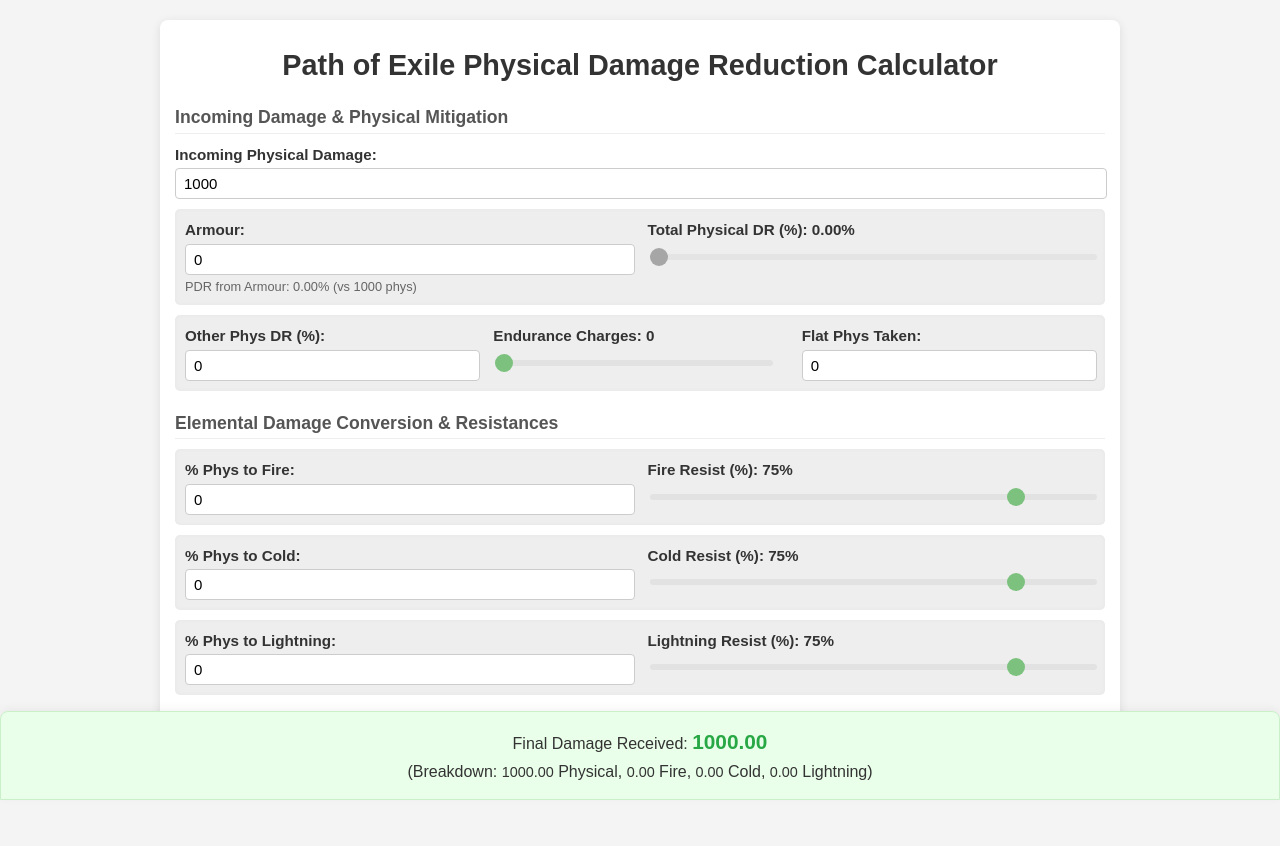
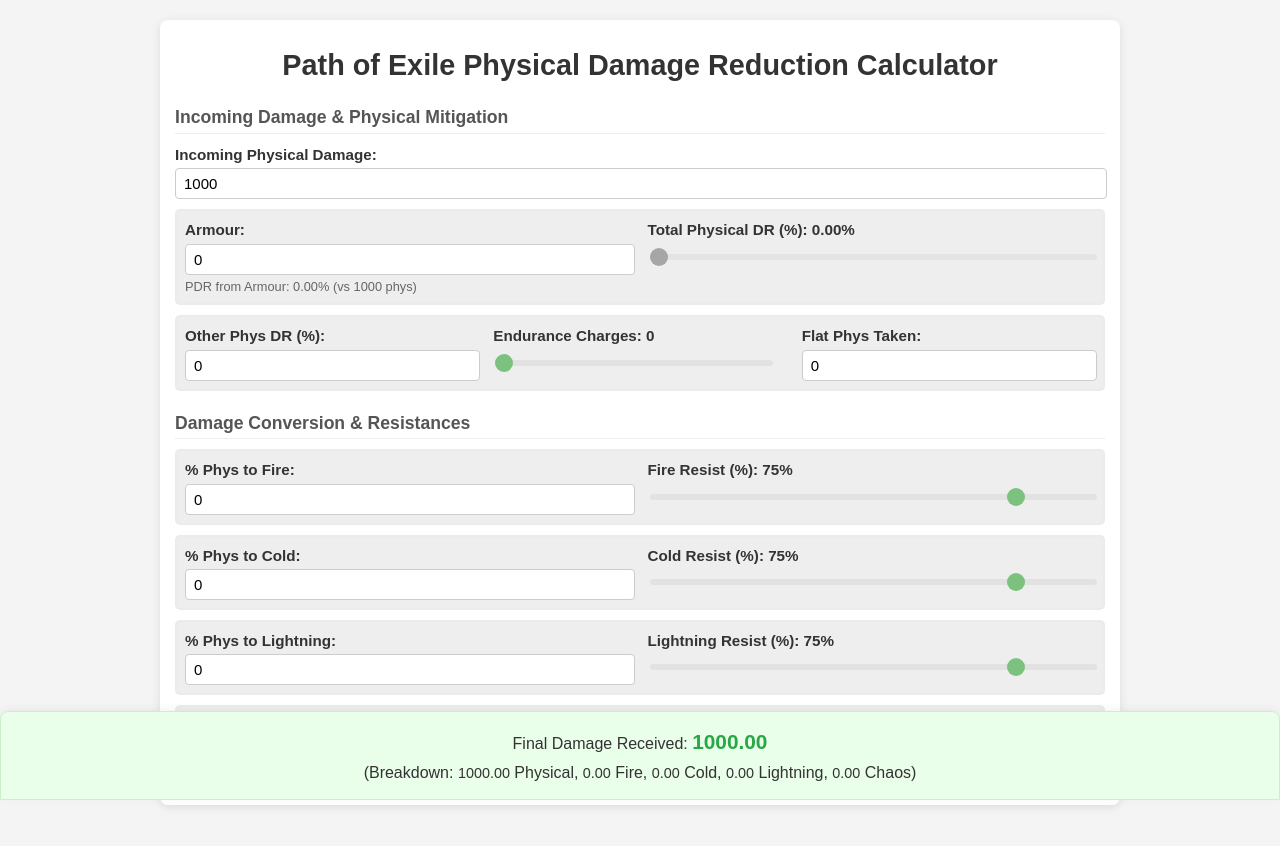
Before and after one commit to PathofJS/PoeDR, a plain HTML site: page index.html in a window 1280 px wide. Drawn offline with Linux system fonts and the light colour scheme.

Commit message:
Update index.html

```diff
--- a/index.html
+++ b/index.html
@@ -250,9 +250,7 @@
         </div>
 
 
-        <div class="section-header">Elemental Damage Conversion & Resistances</div>
-
-        <div class="elemental-pair">
+        <div class="section-header">Damage Conversion & Resistances</div> <div class="elemental-pair">
             <div class="input-group">
                 <label for="physTakenFire">% Phys to Fire:</label>
                 <input type="number" id="physTakenFire" min="0" max="100" value="0">
@@ -285,11 +283,19 @@
             </div>
         </div>
 
+        <div class="elemental-pair"> <div class="input-group">
+                <label for="physTakenChaos">% Phys to Chaos:</label>
+                <input type="number" id="physTakenChaos" min="0" max="100" value="0">
+            </div>
+            <div class="input-group">
+                <label for="chaosResist">Chaos Resist (%): <span id="chaosResistValue">0</span>%</label>
+                <input type="range" id="chaosResist" min="-60" max="90" value="0"> </div>
+        </div>
         </div>
 
     <div class="output-group">
         <p>Final Damage Received: <strong id="finalDamage">0</strong></p>
-        <p> (Breakdown: <span id="finalPhysDmg">0</span> Physical, <span id="finalFireDmg">0</span> Fire, <span id="finalColdDmg">0</span> Cold, <span id="finalLightningDmg">0</span> Lightning)</p>
+        <p> (Breakdown: <span id="finalPhysDmg">0</span> Physical, <span id="finalFireDmg">0</span> Fire, <span id="finalColdDmg">0</span> Cold, <span id="finalLightningDmg">0</span> Lightning, <span id="finalChaosDmg">0</span> Chaos)</p>
     </div>
 
     <script>
@@ -302,6 +308,7 @@
         const physTakenFireInput = document.getElementById('physTakenFire');
         const physTakenColdInput = document.getElementById('physTakenCold');
         const physTakenLightningInput = document.getElementById('physTakenLightning');
+        const physTakenChaosInput = document.getElementById('physTakenChaos'); // New
         const otherPhysDRInput = document.getElementById('otherPhysDR');
         const fireResistInput = document.getElementById('fireResist');
         const fireResistValueSpan = document.getElementById('fireResistValue');
@@ -309,6 +316,8 @@
         const coldResistValueSpan = document.getElementById('coldResistValue');
         const lightningResistInput = document.getElementById('lightningResist');
         const lightningResistValueSpan = document.getElementById('lightningResistValue');
+        const chaosResistInput = document.getElementById('chaosResist'); // New
+        const chaosResistValueSpan = document.getElementById('chaosResistValue'); // New
         const armourInput = document.getElementById('armour');
         const armourPDRDisplay = document.getElementById('armourPDRDisplay');
         const finalDamageOutput = document.getElementById('finalDamage');
@@ -316,6 +325,7 @@
         const finalFireDmgSpan = document.getElementById('finalFireDmg');
         const finalColdDmgSpan = document.getElementById('finalColdDmg');
         const finalLightningDmgSpan = document.getElementById('finalLightningDmg');
+        const finalChaosDmgSpan = document.getElementById('finalChaosDmg'); // New
 
 
         function calculateDamage() {
@@ -325,29 +335,48 @@
             let physTakenFire = parseFloat(physTakenFireInput.value) || 0;
             let physTakenCold = parseFloat(physTakenColdInput.value) || 0;
             let physTakenLightning = parseFloat(physTakenLightningInput.value) || 0;
+            let physTakenChaos = parseFloat(physTakenChaosInput.value) || 0; // New
             let armour = parseFloat(armourInput.value) || 0;
             let otherPhysDR = parseFloat(otherPhysDRInput.value) || 0;
             let fireResist = parseFloat(fireResistInput.value) || 0;
             let coldResist = parseFloat(coldResistInput.value) || 0;
             let lightningResist = parseFloat(lightningResistInput.value) || 0;
+            let chaosResist = parseFloat(chaosResistInput.value) || 0; // New
 
             enduranceChargesValueSpan.textContent = enduranceCharges;
             fireResistValueSpan.textContent = fireResist;
             coldResistValueSpan.textContent = coldResist;
             lightningResistValueSpan.textContent = lightningResist;
+            chaosResistValueSpan.textContent = chaosResist; // New
+
+            // Ensure total conversion doesn't exceed 100% (optional, but good practice for PoE mechanics)
+            let totalConversionPercent = physTakenFire + physTakenCold + physTakenLightning + physTakenChaos;
+            if (totalConversionPercent > 100) {
+                let ratio = 100 / totalConversionPercent;
+                physTakenFire *= ratio;
+                physTakenCold *= ratio;
+                physTakenLightning *= ratio;
+                physTakenChaos *= ratio;
+                // Update input values to reflect the adjusted conversion percentages
+                physTakenFireInput.value = physTakenFire.toFixed(2);
+                physTakenColdInput.value = physTakenCold.toFixed(2);
+                physTakenLightningInput.value = physTakenLightning.toFixed(2);
+                physTakenChaosInput.value = physTakenChaos.toFixed(2);
+            }
 
             let damageConvertedToFire = incomingDamage * (physTakenFire / 100);
             let damageConvertedToCold = incomingDamage * (physTakenCold / 100);
             let damageConvertedToLightning = incomingDamage * (physTakenLightning / 100);
+            let damageConvertedToChaos = incomingDamage * (physTakenChaos / 100); // New
 
-            let rawPhysicalDamageAfterConversion = Math.max(0, incomingDamage - (damageConvertedToFire + damageConvertedToCold + damageConvertedToLightning));
+            let rawPhysicalDamageAfterConversion = Math.max(0, incomingDamage - (damageConvertedToFire + damageConvertedToCold + damageConvertedToLightning + damageConvertedToChaos)); // Updated
 
             let armourPDR = 0;
             if (rawPhysicalDamageAfterConversion > 0 && armour > 0) {
                 armourPDR = (armour / (armour + (10 * rawPhysicalDamageAfterConversion))) * 100;
                 armourPDR = Math.min(90, armourPDR);
             }
-            armourPDRDisplay.textContent = `PDR from Armour: ${armourPDR.toFixed(2)}% (vs ${rawPhysicalDamageAfterConversion.toFixed(0)} phys)`; /* Changed label */
+            armourPDRDisplay.textContent = `PDR from Armour: ${armourPDR.toFixed(2)}% (vs ${rawPhysicalDamageAfterConversion.toFixed(0)} phys)`;
 
             let endurancePhysDR = enduranceCharges * 4;
             let combinedPhysicalDR = armourPDR + endurancePhysDR + otherPhysDR;
@@ -362,21 +391,25 @@
             let mitigatedFireDamage = damageConvertedToFire * (1 - (fireResist / 100));
             let mitigatedColdDamage = damageConvertedToCold * (1 - (coldResist / 100));
             let mitigatedLightningDamage = damageConvertedToLightning * (1 - (lightningResist / 100));
+            let mitigatedChaosDamage = damageConvertedToChaos * (1 - (chaosResist / 100)); // New - Note: Endurance Charges do NOT affect Chaos Res
 
+            // Endurance Charges provide 4% Physical Damage Reduction per charge and 4% Elemental Resistance per charge.
+            // They do NOT provide Chaos Resistance.
             let enduranceEleDRFactor = (1 - (enduranceCharges * 0.04));
-            enduranceEleDRFactor = Math.max(0, enduranceEleDRFactor);
+            enduranceEleDRFactor = Math.max(0, enduranceEleDRFactor); // Ensure factor doesn't go below 0
 
             mitigatedFireDamage *= enduranceEleDRFactor;
             mitigatedColdDamage *= enduranceEleDRFactor;
             mitigatedLightningDamage *= enduranceEleDRFactor;
 
-            let finalDamage = effectivePhysicalDamage + mitigatedFireDamage + mitigatedColdDamage + mitigatedLightningDamage;
+            let finalDamage = effectivePhysicalDamage + mitigatedFireDamage + mitigatedColdDamage + mitigatedLightningDamage + mitigatedChaosDamage; // Updated
 
             finalDamageOutput.textContent = finalDamage.toFixed(2);
             finalPhysDmgSpan.textContent = effectivePhysicalDamage.toFixed(2);
             finalFireDmgSpan.textContent = mitigatedFireDamage.toFixed(2);
             finalColdDmgSpan.textContent = mitigatedColdDamage.toFixed(2);
             finalLightningDmgSpan.textContent = mitigatedLightningDamage.toFixed(2);
+            finalChaosDmgSpan.textContent = mitigatedChaosDamage.toFixed(2); // New
         }
 
         incomingPhysDamageInput.addEventListener('input', calculateDamage);
@@ -385,11 +418,13 @@
         physTakenFireInput.addEventListener('input', calculateDamage);
         physTakenColdInput.addEventListener('input', calculateDamage);
         physTakenLightningInput.addEventListener('input', calculateDamage);
+        physTakenChaosInput.addEventListener('input', calculateDamage); // New
         armourInput.addEventListener('input', calculateDamage);
         otherPhysDRInput.addEventListener('input', calculateDamage);
         fireResistInput.addEventListener('input', calculateDamage);
         coldResistInput.addEventListener('input', calculateDamage);
         lightningResistInput.addEventListener('input', calculateDamage);
+        chaosResistInput.addEventListener('input', calculateDamage); // New
 
         calculateDamage();
     </script>
```
